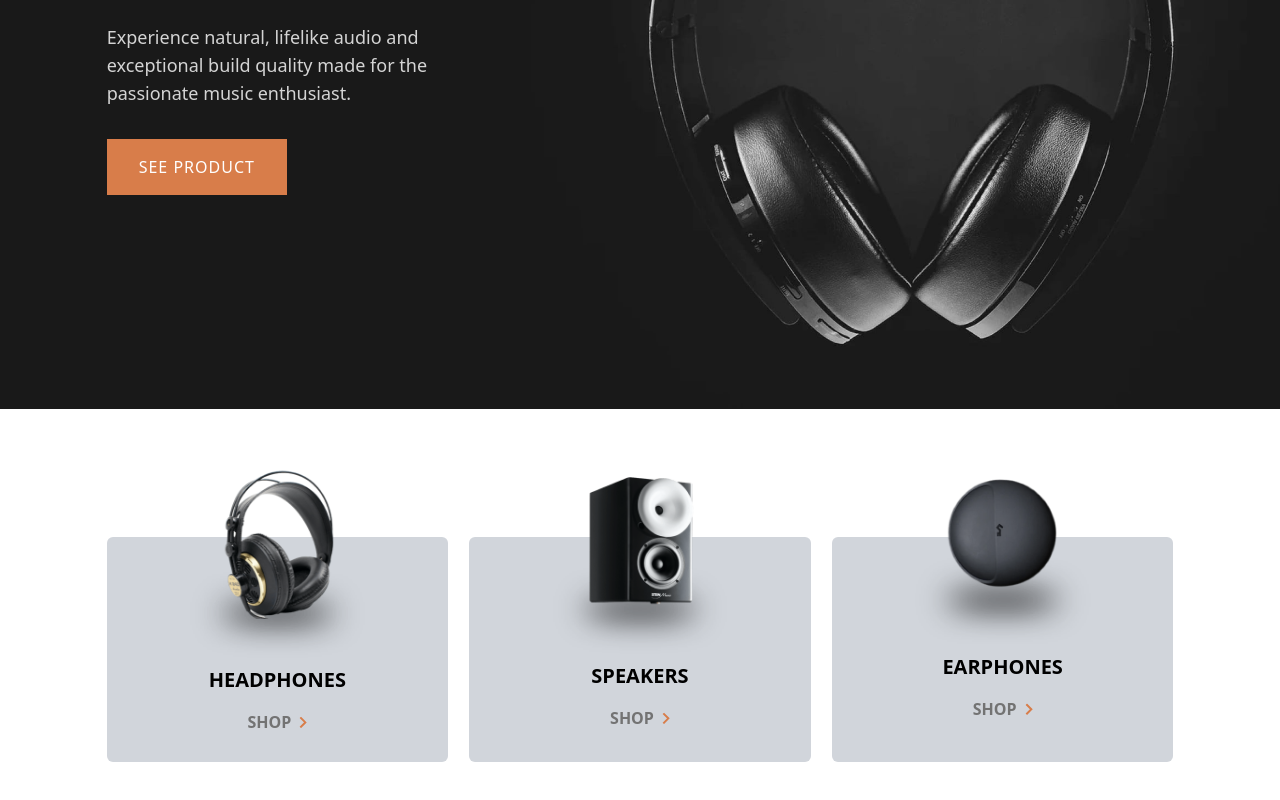
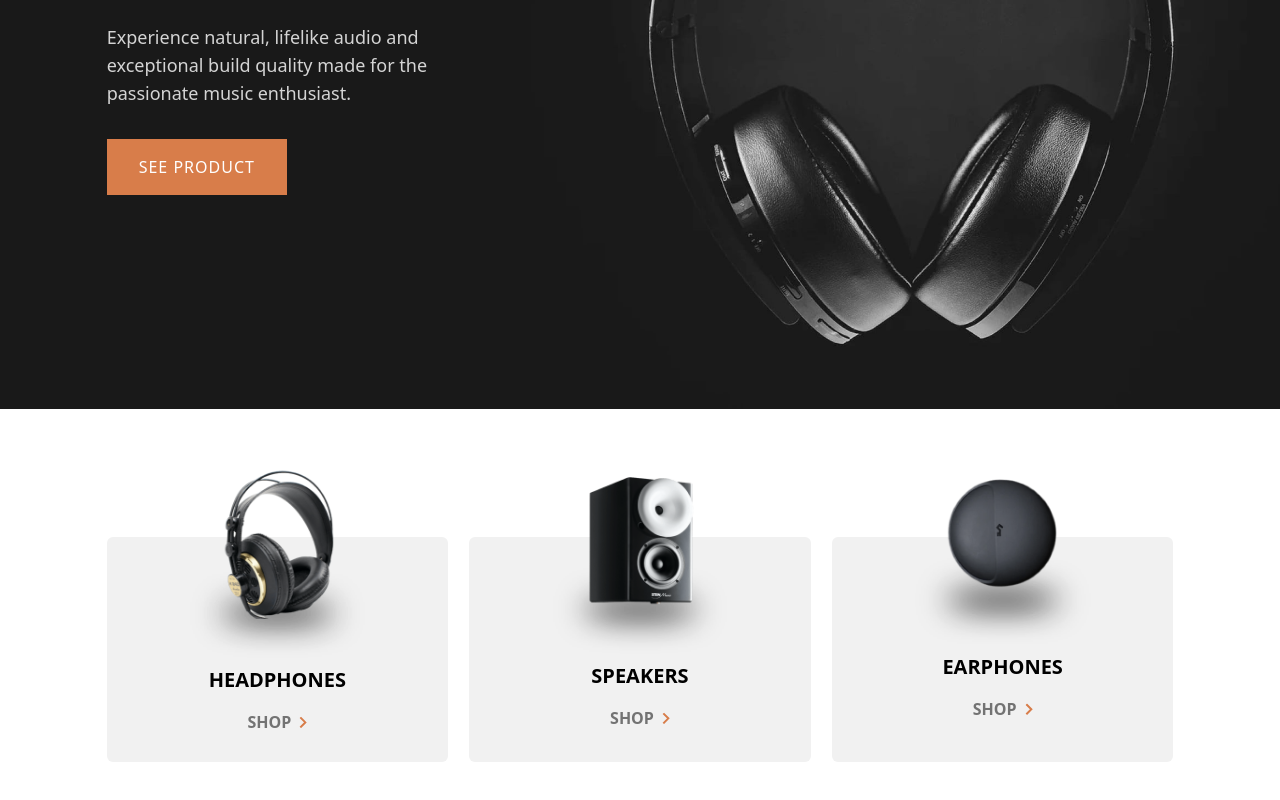
Before and after one commit to thomasthuynh/audiophile-ecommerce-website, a React (Vite) app: page / in a window 1280 px wide. Shown: the part 391-1191 px from the top of the page. Built offline with nearby package versions, Linux system fonts and the light colour scheme.

Commit message:
Updated background color for product categories. Added shop button hover effect

```diff
--- a/src/components/CategoryProduct.tsx
+++ b/src/components/CategoryProduct.tsx
@@ -7,13 +7,13 @@ type Props = {
 
 const CategoryProduct = ({ product, image }: Props) => {
   return (
-    <div className="my-16 rounded-md bg-gray-300 min-[480px]:my-24 md:w-[32%]">
+    <div className="my-16 rounded-md bg-gray-100 min-[480px]:my-24 md:w-[32%]">
       <div className="flex -translate-y-[30%] flex-col items-center">
         <img src={image} alt={product} className="w-2/5 md:w-3/5" />
 
         <div className="-mb-4 lg:-mb-8 xl:-mb-10">
           <p className="font-bold uppercase md:pb-2 xl:text-xl">{product}</p>
-          <button className="mx-auto mt-2 flex items-center text-xs font-bold uppercase text-neutral-500 xl:text-base">
+          <button className="mx-auto mt-2 flex items-center text-xs font-bold uppercase text-neutral-500 xl:text-base hover:text-primary-500">
             Shop
             <span className="ml-2">
               <img src={ArrowRight} alt="Arrow right" />
```
